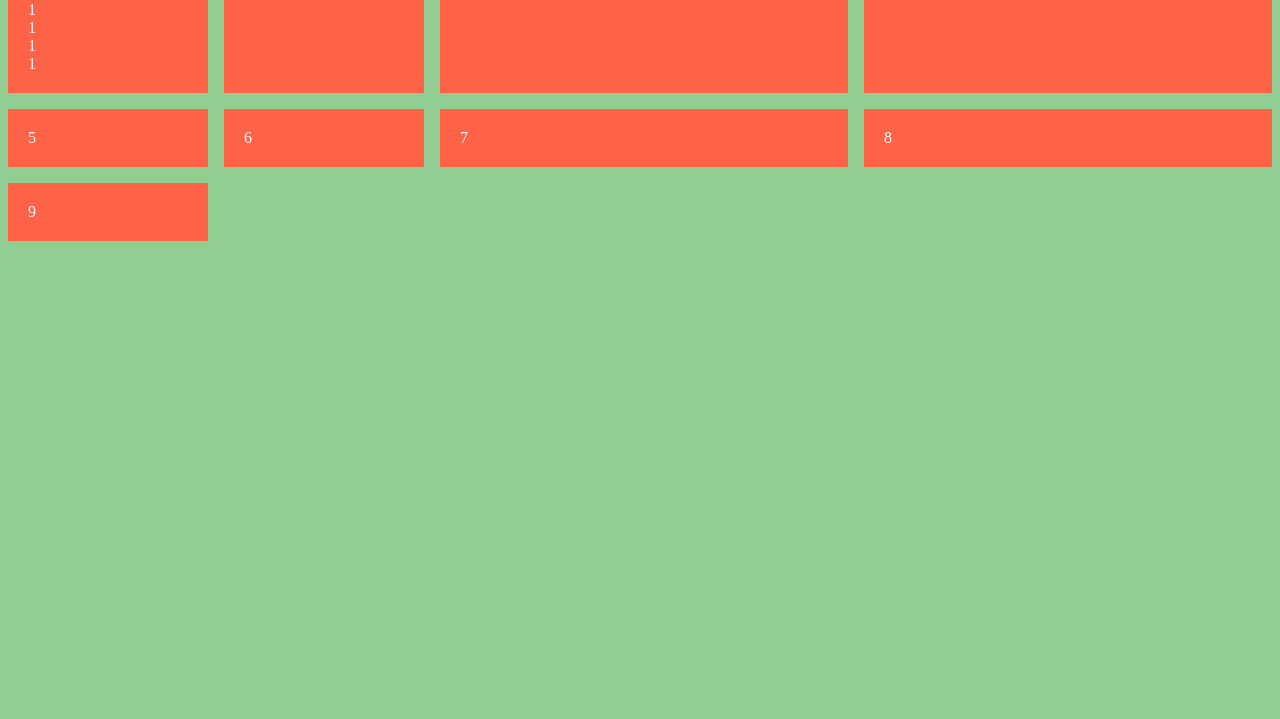
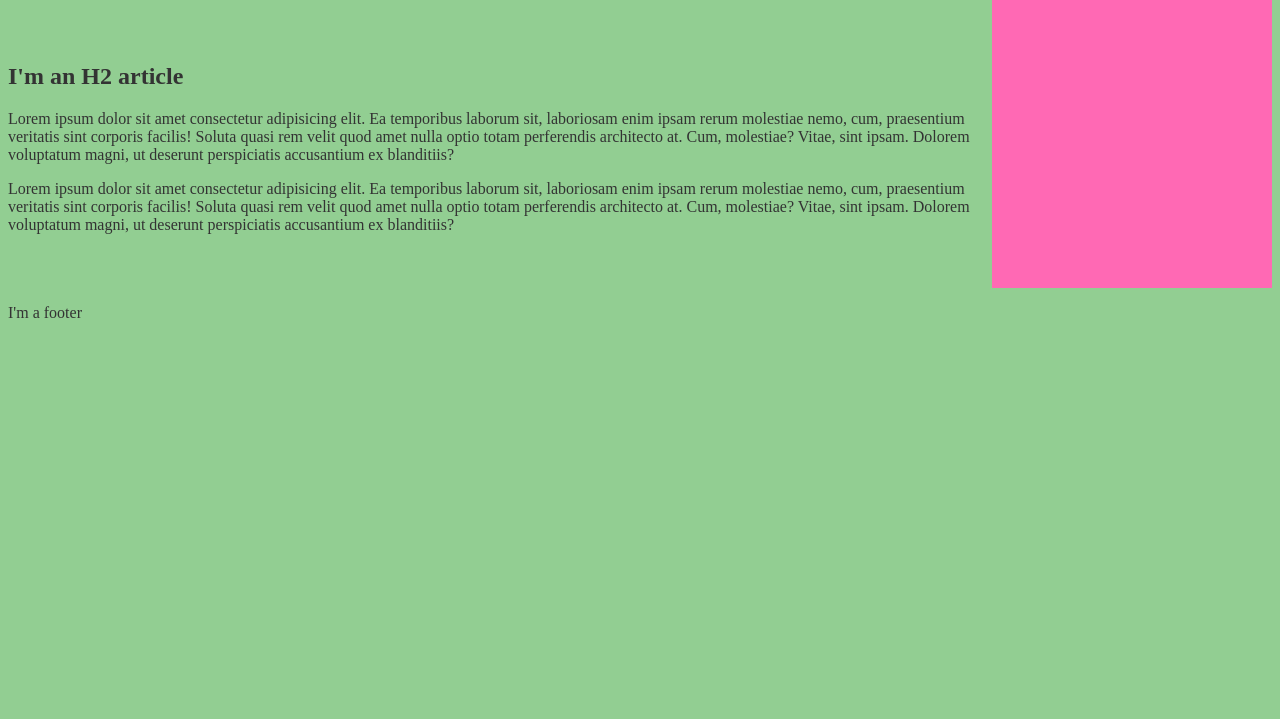
Before and after one commit to SlawomirN/first-grid, a plain HTML site: page index.html in a window 1280 px wide. Shown: the part 81-800 px from the top of the page. Drawn offline with Linux system fonts and the light colour scheme.

Commit message:
grid-template-areas and z-index

```diff
--- a/index.html
+++ b/index.html
@@ -9,49 +9,29 @@
 </head>
 
 <body>
-
-    <div class="grid">
-        <div class="grid__element grid__element--1">
-            1 <br>
-            1 <br>
-            1 <br>
-            1 <br>
-            1 <br>
-            1 <br>
-            1 <br>
-
-        </div>
-        <div class="grid__element grid__element--2">
-            2
-        </div>
-        <div class="grid__element grid__element--3">
-            3
-        </div>
-        <div class="grid__element grid__element--4">
-            4
-        </div>
-        <div class="grid__element grid__element--5">
-            5
-        </div>
-        <div class="grid__element grid__element--6">
-            6
-        </div>
-        <div class="grid__element grid__element--7">
-            7
-        </div>
-        <div class="grid__element grid__element--8">
-            8
-        </div>
-        <div class="grid__element grid__element--9">
-            9
-        </div>
-
-
-    </div>
-
-
-
-
+    <main class="main">
+        <header class="header">
+            <h1>I'm an H1 header</h1>
+        </header>
+        <article class="article">
+            <h2>I'm an H2 article</h2>
+            <p>Lorem ipsum dolor sit amet consectetur adipisicing elit. Ea temporibus laborum sit, laboriosam enim ipsam
+                rerum molestiae nemo, cum, praesentium veritatis sint corporis facilis! Soluta quasi rem velit quod amet
+                nulla optio totam perferendis architecto at. Cum, molestiae? Vitae, sint ipsam. Dolorem voluptatum
+                magni, ut deserunt perspiciatis accusantium ex blanditiis?</p>
+            <p>Lorem ipsum dolor sit amet consectetur adipisicing elit. Ea temporibus laborum sit, laboriosam enim ipsam
+                rerum molestiae nemo, cum, praesentium veritatis sint corporis facilis! Soluta quasi rem velit quod amet
+                nulla optio totam perferendis architecto at. Cum, molestiae? Vitae, sint ipsam. Dolorem voluptatum
+                magni, ut deserunt perspiciatis accusantium ex blanditiis?</p>
+        </article>
+        <aside class="aside">
+            <h2>Author</h2>
+            <p>Lorem ipsum dolor sit amet consectetur adipisicing elit. Quis aliquam quae laboriosam voluptates? Autem
+                animi nobis natus, exercitationem assumenda sapiente vel minima sint ipsum harum asperiores quod ab illo
+                quibusdam.</p>
+        </aside>
+        <footer class="footer">I'm a footer</footer>
+    </main>
 </body>
 
 </html>
--- a/style.css
+++ b/style.css
@@ -13,15 +13,35 @@ body {
 
 .grid {
     display: grid;
-    grid-template-columns: repeat(2, 200px) 1fr 1fr;
-    /* grid-template-rows: 100px 200px; */
+
+}
+
+.main {
+    display: grid;
+    grid-template-areas: "header header header"
+    "article . aside"
+    "footer footer footer";
+    grid-template-columns: 1fr 64px 200px;
     column-gap: 16px;
     row-gap: 16px;
+    grid-template-rows: 100px;
 }
 
-.grid__element {
-    background: tomato;
-    padding: 20px;
-    color: #ffffff;
-
+.header {
+    /* grid-area: header; */
+    background: hotpink;
+    grid-column-start: 2;
+    grid-column-end: 4;
+    grid-row-start: 1;
+    grid-row-end: 3;
+    z-index: 2;
 }
+.article {
+    grid-area: article;
+}
+.aside {
+    grid-area: aside;
+}
+.footer {
+    grid-area: footer;
+}
```
